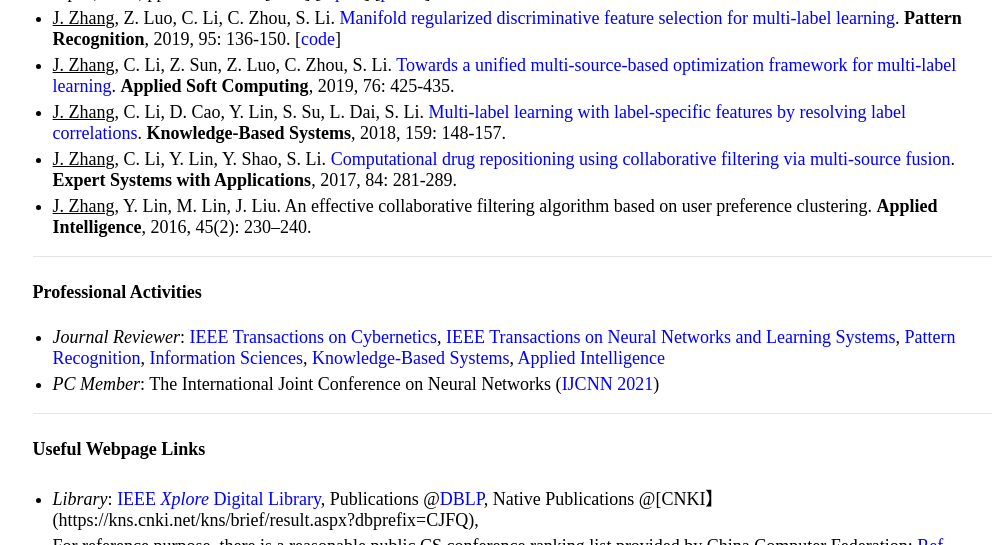
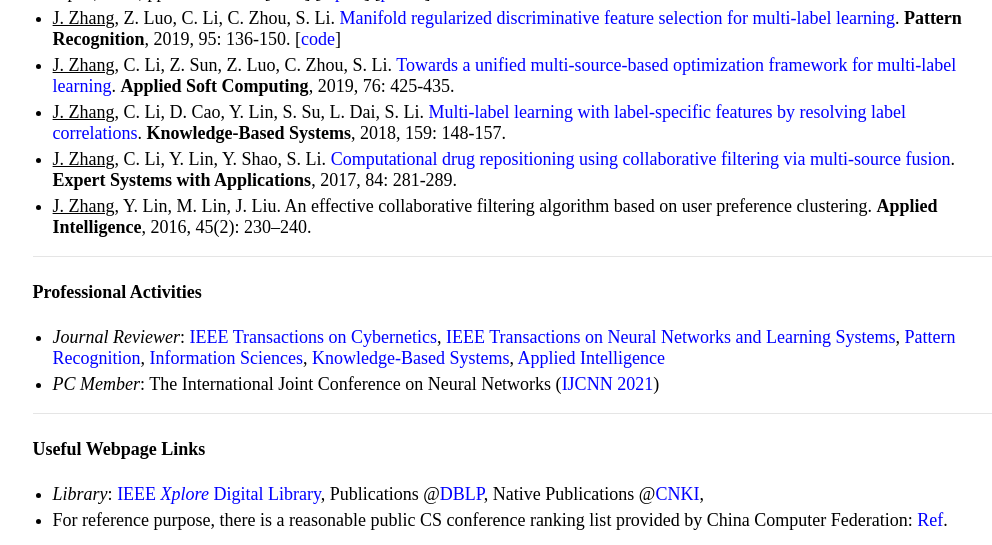
Before and after one commit to jiazhang-ml/jiazhang-ml.github.io, a Jekyll site: the page built from index.md, in a window 1280 px wide and 900 px high, scrolled down 684 px, cut to the strip 0-545 px from the top of the window. Shown: the whole strip, without its empty margins (121-1113 px from the left). Built offline with Jekyll 4.4.1, drawn with Linux system fonts in a browser that asks for light colours.

Commit message:
Update index.md

```diff
--- a/index.md
+++ b/index.md
@@ -37,5 +37,5 @@ I have a few recent manuscripts available on-line: ( More Publications in [[Goog
 ---
 
 #### Useful Webpage Links
-* *Library*: [IEEE *Xplore* Digital Library](https://ieeexplore.ieee.org/Xplore/home.jsp), Publications @[DBLP](https://dblp.org/), Native Publications @[CNKI】(https://kns.cnki.net/kns/brief/result.aspx?dbprefix=CJFQ),
+* *Library*: [IEEE *Xplore* Digital Library](https://ieeexplore.ieee.org/Xplore/home.jsp), Publications @[DBLP](https://dblp.org/), Native Publications @[CNKI](https://kns.cnki.net/kns/brief/result.aspx?dbprefix=CJFQ),
 * For reference purpose, there is a reasonable public CS conference ranking list provided by China Computer Federation: [Ref](https://www.ccf.org.cn/Academic_Evaluation/By_category/).
```
